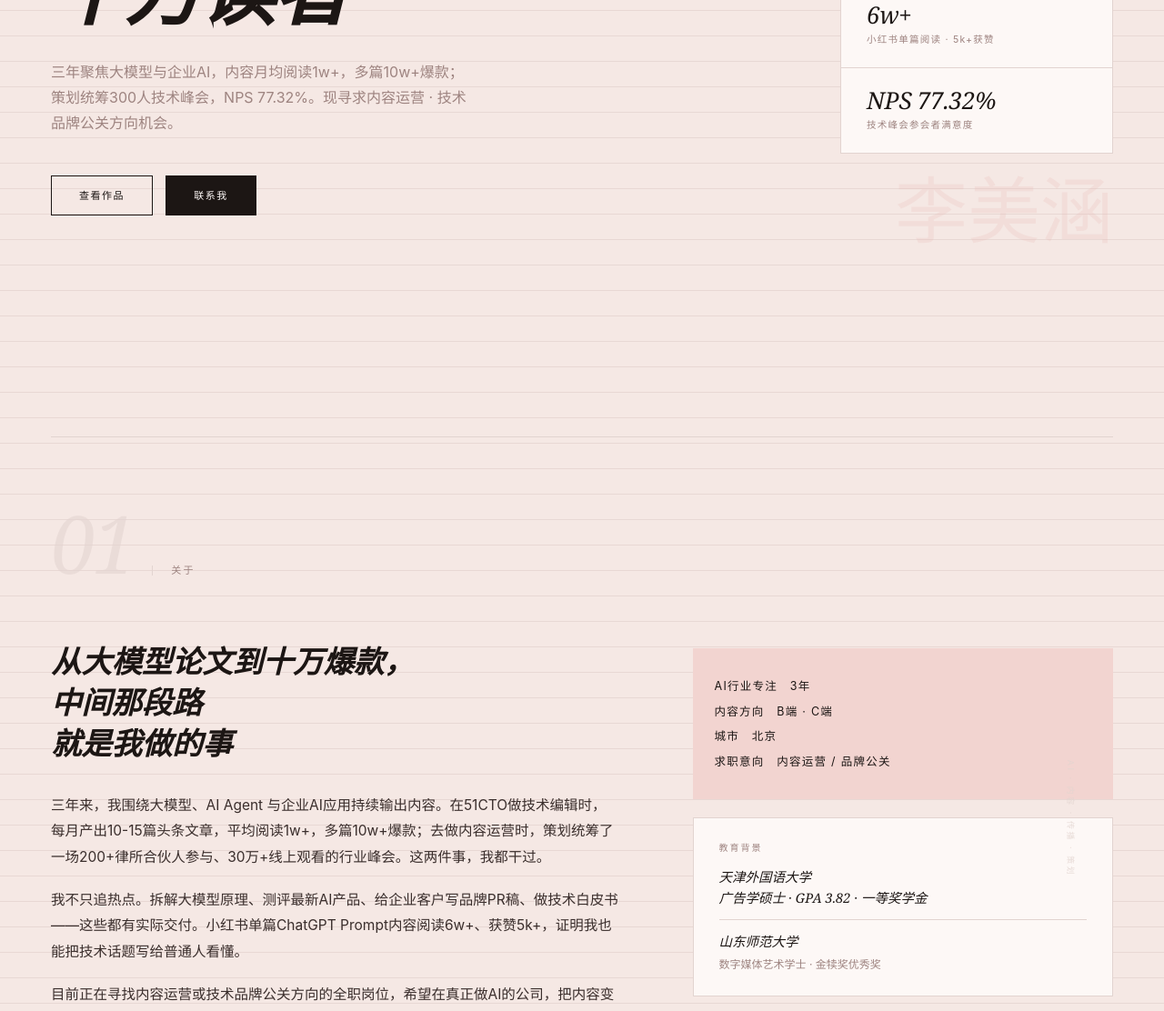
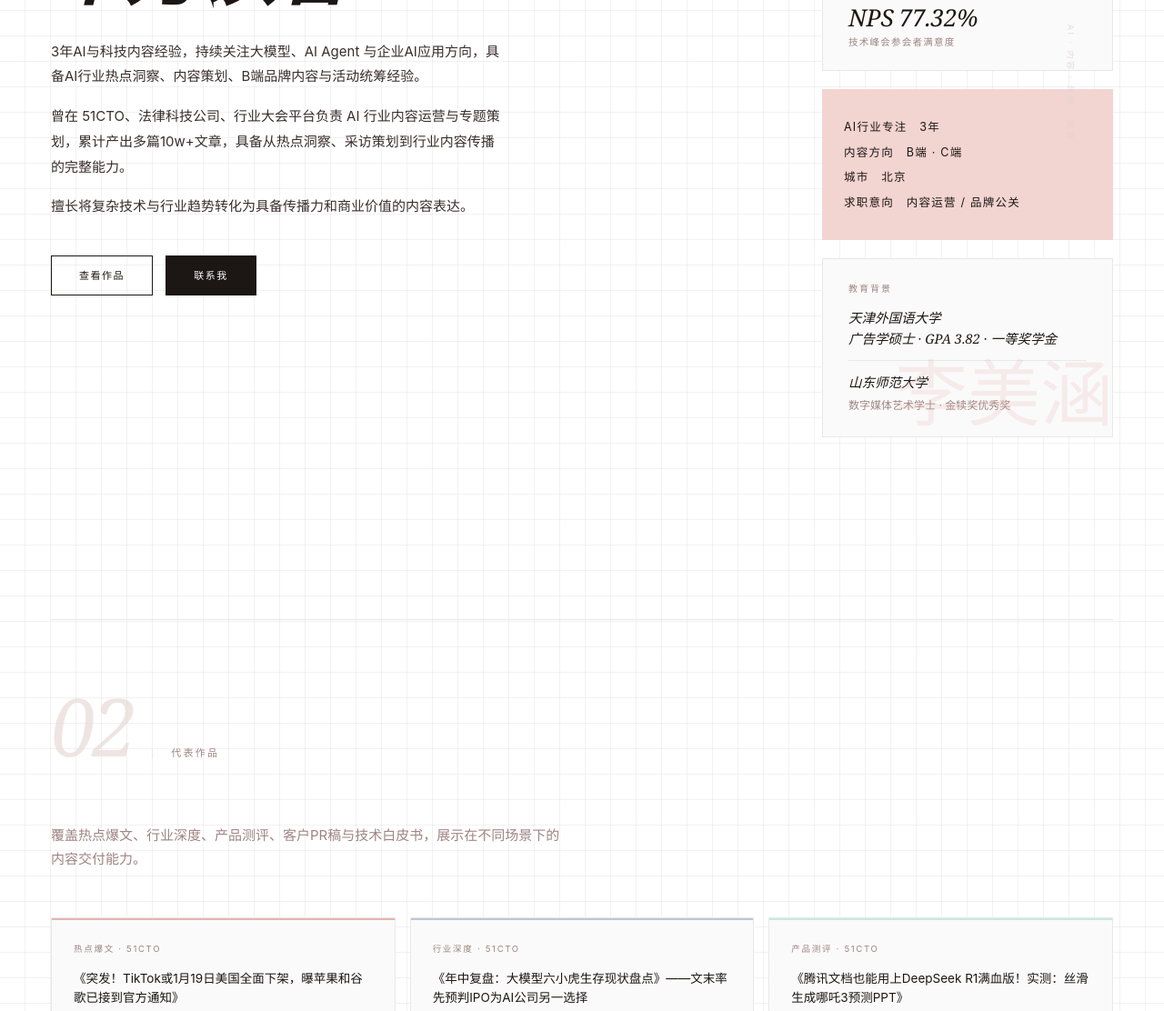
Before and after one commit to limeihany-ctrl/profile, a website: page index.html in a window 1280 px wide. Shown: the part 1220-2332 px from the top of the page at 91% size. Drawn offline with Linux system fonts and the light colour scheme.

Commit message:
Merge hero and about into one section, switch to white grid background
- Replace warm-pink bg with white + subtle crosshatch grid (rgba 6% opacity)
- Merge hero section and about section into single #about section
- Replace hero subtitle with new 3-paragraph bio copy
- Right column: stats card + accent card + edu block stacked vertically

Co-Authored-By: Claude Sonnet 4.6 <noreply@anthropic.com>

```diff
--- a/index.html
+++ b/index.html
@@ -6,8 +6,8 @@
   <title>李美涵 — AI内容运营</title>
   <style>
     :root {
-      --bg: #F5E8E4;
-      --surface: #FDF8F6;
+      --bg: #FFFFFF;
+      --surface: #FAFAFA;
       --ink: #1C1614;
       --body: #3A2E2C;
       --muted: #9E8480;
@@ -15,8 +15,8 @@
       --rose: #E8B4B0;
       --rose-card: #F2D4D0;
       --cream: #F5EDE8;
-      --divider: #E2D4D0;
-      --grid-line: #E8D8D4;
+      --divider: #E8E8E8;
+      --grid-line: rgba(0, 0, 0, 0.05);
     }
 
     *, *::before, *::after { box-sizing: border-box; margin: 0; padding: 0; }
@@ -24,7 +24,15 @@
 
     body {
       background-color: var(--bg);
-      background-image: repeating-linear-gradient(
+      background-image:
+        repeating-linear-gradient(
+          to right,
+          transparent 0px,
+          transparent 27px,
+          var(--grid-line) 27px,
+          var(--grid-line) 28px
+        ),
+        repeating-linear-gradient(
           to bottom,
           transparent 0px,
           transparent 27px,
@@ -51,7 +59,7 @@
       border-bottom: 1px solid transparent;
     }
     nav.scrolled {
-      background: rgba(253, 248, 246, 0.93);
+      background: rgba(245, 244, 240, 0.92);
       backdrop-filter: blur(16px);
       -webkit-backdrop-filter: blur(16px);
       border-bottom-color: var(--divider);
@@ -141,14 +149,13 @@
 
     /* ── HERO ── */
     .hero {
-      min-height: 100vh;
       max-width: 1280px;
       margin: 0 auto;
-      padding: 0 56px;
+      padding: 120px 56px 100px;
       display: grid;
-      grid-template-columns: 1fr 300px;
+      grid-template-columns: 1fr 320px;
       gap: 64px;
-      align-items: center;
+      align-items: start;
       position: relative;
     }
     .hero-label {
@@ -167,13 +174,17 @@
       letter-spacing: -0.02em;
       margin-bottom: 32px;
     }
-    .hero-sub {
-      font-size: 16px;
-      color: var(--muted);
-      max-width: 460px;
-      line-height: 1.75;
-      margin-bottom: 44px;
+    .hero-bio {
+      margin-bottom: 40px;
     }
+    .hero-bio p {
+      font-size: 15px;
+      color: var(--body);
+      line-height: 1.85;
+      margin-bottom: 16px;
+      max-width: 500px;
+    }
+    .hero-bio p:last-child { margin-bottom: 0; }
     .hero-buttons {
       display: flex;
       gap: 14px;
@@ -582,13 +593,24 @@
       user-select: none;
       pointer-events: none;
     }
-    .ls-pc     { width: 442px; left: 380px; top:  35px; z-index: 3; }
+    .ls-pc {
+      width: 442px; left: 380px; top: 85px; z-index: 3;
+      pointer-events: auto !important;
+      cursor: default;
+      transition: transform 0.5s cubic-bezier(0.34, 1.56, 0.64, 1),
+                  filter 0.4s ease;
+    }
+    .ls-pc:hover {
+      transform: translateY(-10px) scale(1.035);
+      filter: drop-shadow(0 20px 40px rgba(232, 180, 176, 0.55))
+              drop-shadow(0 6px 14px rgba(28, 22, 20, 0.13));
+    }
     .ls-plant  { width: 267px; left: -23px; top:  50px; z-index: 2; }
-    .ls-books  { width: 260px; left:  23px; top: 369px; z-index: 1; }
-    .ls-paper  { width: 127px; left: 220px; top: 465px; z-index: 2; }
-    .ls-photo  { width: 182px; left: 820px; top:  14px; z-index: 4; }
-    .ls-medal  { width: 160px; left: 930px; top: 195px; z-index: 4; }
-    .ls-coffee { width: 222px; left: 880px; top: 410px; z-index: 2; }
+    .ls-books  { width: 260px; left:  23px; top: 310px; z-index: 1; }
+    .ls-paper  { width: 127px; left: 220px; top: 222px; z-index: 2; }
+    .ls-photo  { width: 182px; left: 820px; top:  70px; z-index: 4; }
+    .ls-medal  { width: 160px; left: 1030px; top: 195px; z-index: 4; }
+    .ls-coffee { width: 222px; left: 880px; top: 370px; z-index: 2; }
 
     /* ── ANIMATIONS ── */
     .reveal {
@@ -612,18 +634,14 @@
 
       .hero {
         grid-template-columns: 1fr;
-        padding: 0 28px;
-        min-height: auto;
-        padding-top: 120px;
-        padding-bottom: 64px;
+        padding: 100px 28px 64px;
       }
       .hero-title { font-size: 50px; }
-      .hero-wm { font-size: 56px; bottom: 16px; right: 28px; }
+      .hero-wm { display: none; }
 
       .section-wrap { padding: 72px 28px; }
       .section-num-big { font-size: 60px; }
 
-      .about-grid { grid-template-columns: 1fr; gap: 40px; }
       .rotated-label { display: none; }
 
       .portfolio-grid { grid-template-columns: repeat(2, 1fr); }
@@ -686,18 +704,23 @@
   </div>
 </section>
 
-<!-- ── HERO ── -->
-<section class="hero" id="hero">
+<!-- ── HERO + ABOUT ── -->
+<section class="hero" id="about">
   <div class="hero-left">
     <p class="hero-label reveal">AI内容运营 · 技术品牌公关 · 北京</p>
     <h1 class="hero-title reveal d1">追AI前沿，<br>也追<br>十万读者</h1>
-    <p class="hero-sub reveal d2">三年聚焦大模型与企业AI，内容月均阅读1w+，多篇10w+爆款；策划统筹300人技术峰会，NPS 77.32%。现寻求内容运营 · 技术品牌公关方向机会。</p>
+    <div class="hero-bio reveal d2">
+      <p>3年AI与科技内容经验，持续关注大模型、AI Agent 与企业AI应用方向，具备AI行业热点洞察、内容策划、B端品牌内容与活动统筹经验。</p>
+      <p>曾在 51CTO、法律科技公司、行业大会平台负责 AI 行业内容运营与专题策划，累计产出多篇10w+文章，具备从热点洞察、采访策划到行业内容传播的完整能力。</p>
+      <p>擅长将复杂技术与行业趋势转化为具备传播力和商业价值的内容表达。</p>
+    </div>
     <div class="hero-buttons reveal d3">
       <a href="#portfolio" class="btn btn-light">查看作品</a>
       <a href="#contact" class="btn btn-dark">联系我</a>
     </div>
   </div>
-  <div class="hero-stats reveal d2">
+  <div class="hero-right reveal d2">
+    <div class="hero-stats">
       <div class="stat-row">
         <div class="stat-num">10w+</div>
         <div class="stat-lbl">单篇最高阅读（51CTO）</div>
@@ -715,28 +738,10 @@
         <div class="stat-lbl">技术峰会参会者满意度</div>
       </div>
     </div>
-  <div class="hero-wm">李美涵</div>
-</section>
-
-<!-- ── 01 关于 ── -->
-<div class="section-wrap" id="about">
-  <div class="section-rule"></div>
-  <div class="section-tag reveal">
-    <span class="section-num-big">01</span>
-    <span class="section-label-text">关于</span>
-  </div>
-  <div class="about-grid">
-    <div class="about-body reveal">
-      <h2 class="about-hl">从大模型论文到十万爆款，<br>中间那段路<br>就是我做的事</h2>
-      <p>三年来，我围绕大模型、AI Agent 与企业AI应用持续输出内容。在51CTO做技术编辑时，每月产出10-15篇头条文章，平均阅读1w+，多篇10w+爆款；去做内容运营时，策划统筹了一场200+律所合伙人参与、30万+线上观看的行业峰会。这两件事，我都干过。</p>
-      <p>我不只追热点。拆解大模型原理、测评最新AI产品、给企业客户写品牌PR稿、做技术白皮书——这些都有实际交付。小红书单篇ChatGPT Prompt内容阅读6w+、获赞5k+，证明我也能把技术话题写给普通人看懂。</p>
-      <p>目前正在寻找内容运营或技术品牌公关方向的全职岗位，希望在真正做AI的公司，把内容变成有实际价值的东西。</p>
-    </div>
-    <div class="about-right reveal d1">
-      <div class="accent-card accent-card-rose">
+    <div class="accent-card accent-card-rose" style="margin-top:20px;">
       <p>AI行业专注　3年<br>内容方向　B端 · C端<br>城市　北京<br>求职意向　内容运营 / 品牌公关</p>
     </div>
-      <div class="edu-block">
+    <div class="edu-block" style="margin-top:16px;">
       <div class="edu-label">教育背景</div>
       <div class="edu-school">天津外国语大学<br>广告学硕士 · GPA 3.82 · 一等奖学金</div>
       <div style="margin-top:12px; padding-top:12px; border-top:1px solid var(--divider);">
@@ -746,8 +751,8 @@
     </div>
     <div class="rotated-label">AI · 内容 · 传播 · 策划</div>
   </div>
-  </div>
-</div>
+  <div class="hero-wm">李美涵</div>
+</section>
 
 <!-- ── 02 代表作品 ── -->
 <div class="section-wrap" id="portfolio">
```
Lines whose indentation alone changed are shown as unchanged.
